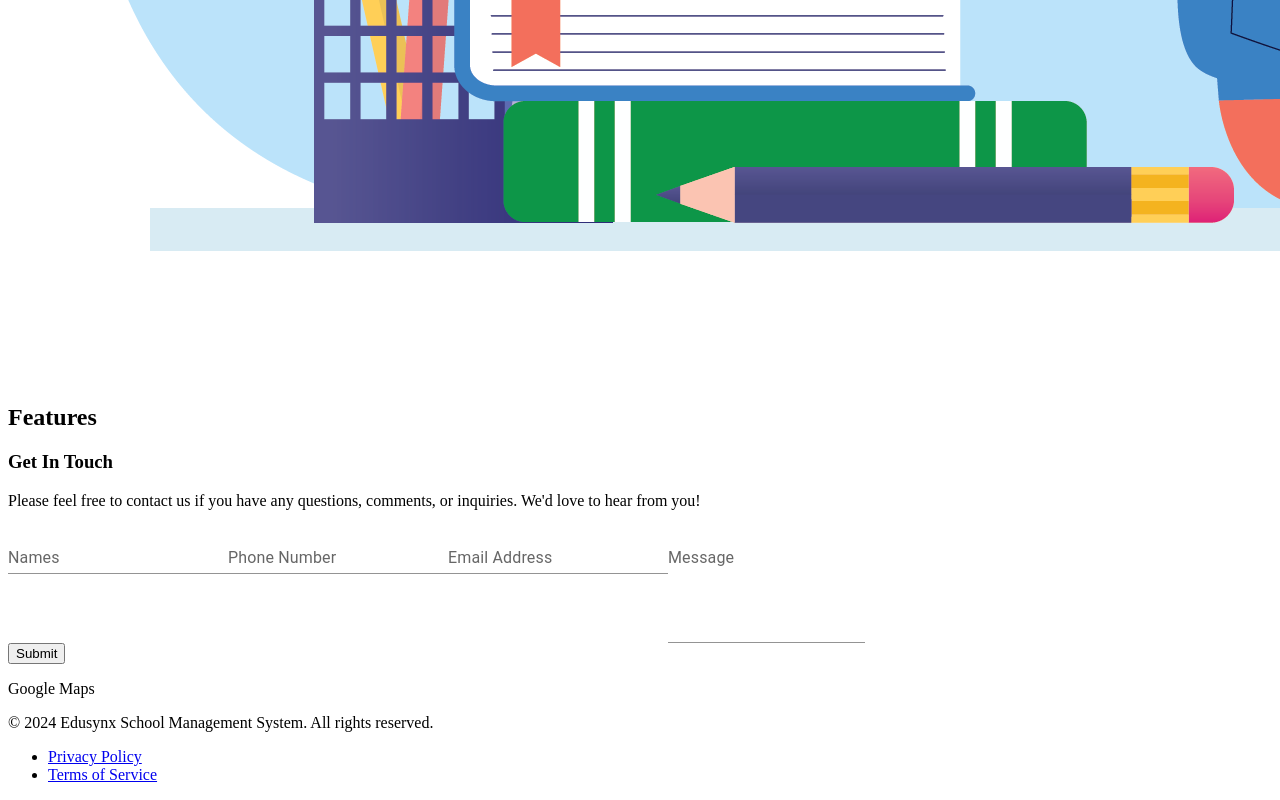
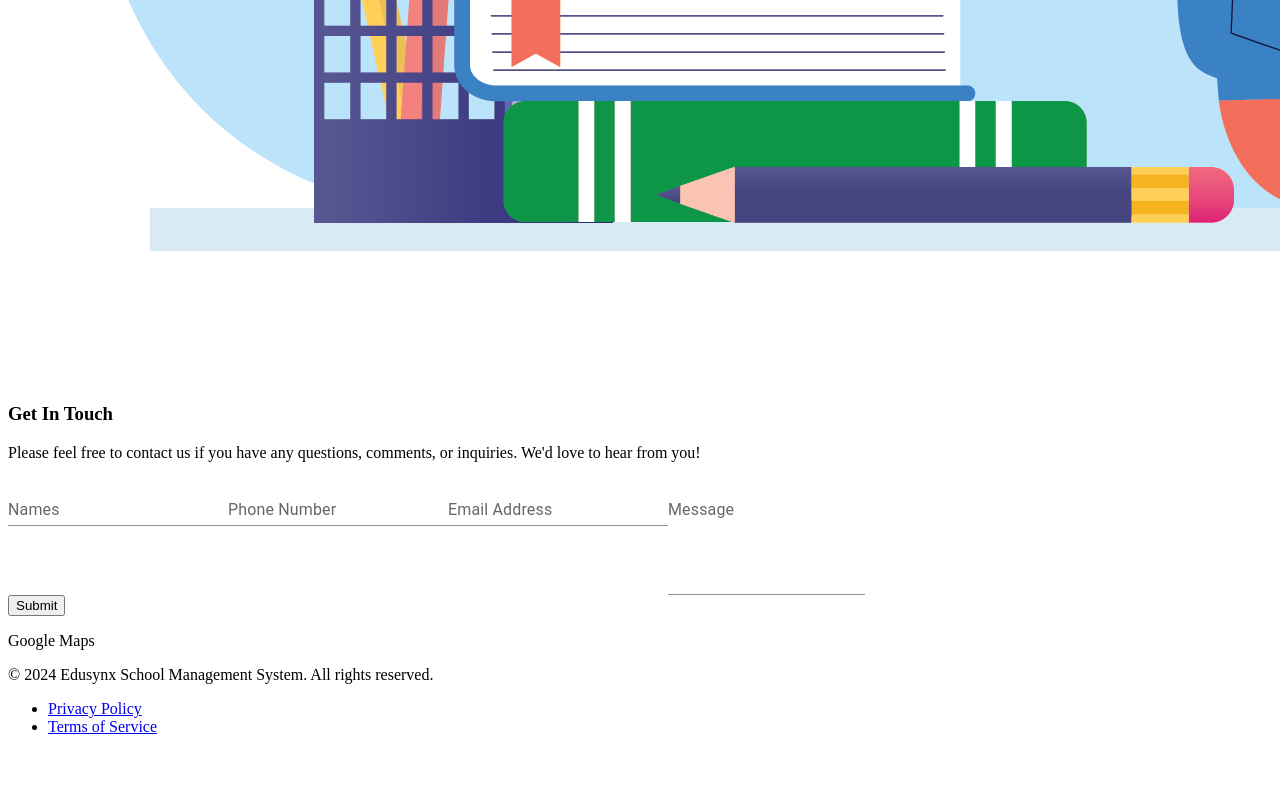
Before and after one commit to elamuhombe/gomycode-mern-edusynx-school-management-system, a React (Vite) app in the folder client/: page / in a window 1280 px wide. Shown: the part 3567-4367 px from the top of the page. After the commit the page ends 4319 px from the top, so only its background shows below. Built offline with nearby package versions, Linux system fonts and the light colour scheme.

Commit message:
chore: Mute Features component

```diff
--- a/client/src/components/Main/Main.tsx
+++ b/client/src/components/Main/Main.tsx
@@ -1,12 +1,12 @@
 import React from "react";
 import Hero from "./Hero";
-import Features from "./Features";
+// import Features from "./Features";
 import Contacts from "./Contacts";
 export default function Main() {
   return (
     <div className="flex flex-col px-6 min-h-[600px]">
       <Hero />
-      <Features />
+      {/* <Features /> */}
       <Contacts />
     </div>
   );
```
